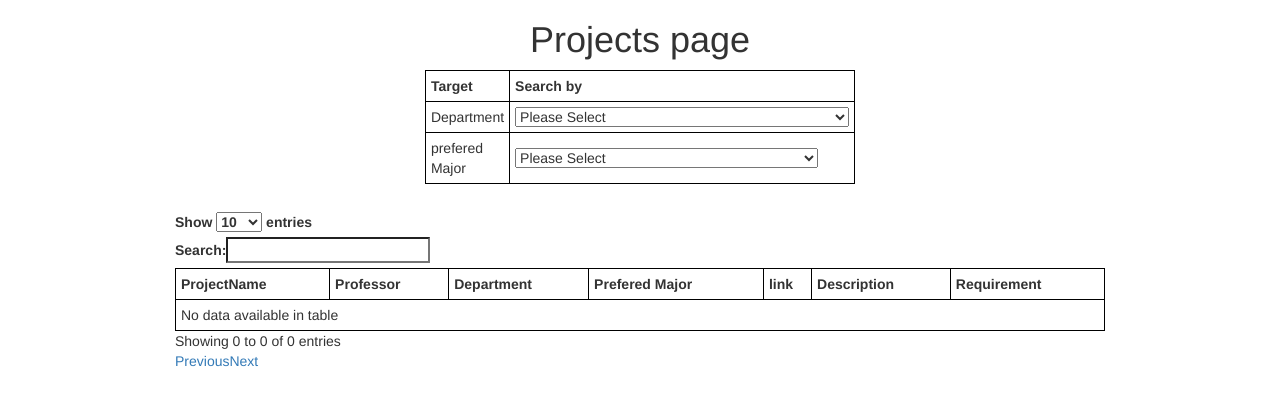
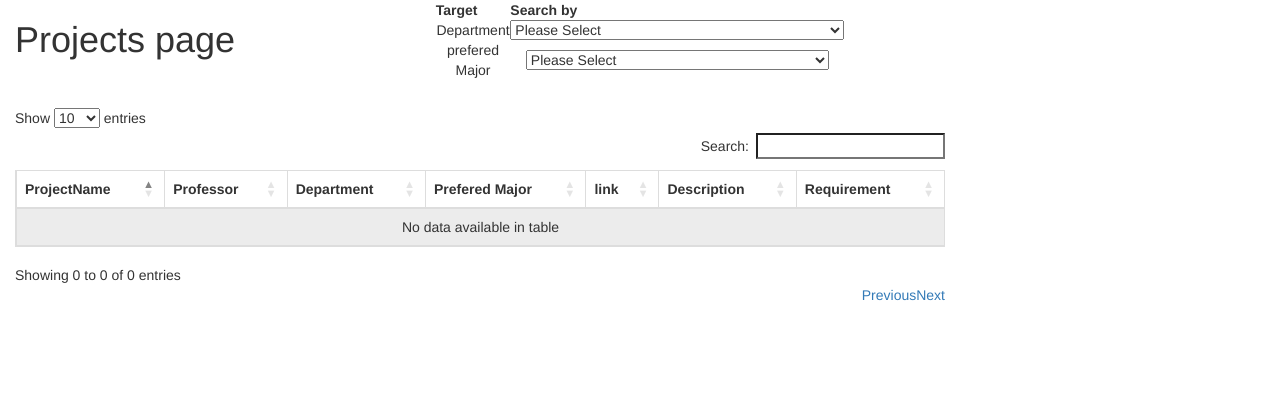
Before and after one commit to SerendpityZOEY/CUBoulderDLASite, a Flask app: page /project in a window 1280 px wide. Shown: the top 406 px of the page. Run offline with Flask 2, Linux system fonts and the light colour scheme; data that the repository does not hold is empty; some libraries are stand-ins or nearby versions.

Commit message:
fix project page css style

```diff
--- a/app/templates/project.html
+++ b/app/templates/project.html
@@ -3,27 +3,34 @@
 <head>
     <meta charset="UTF-8">
     <title>Student Application</title>
-    <link rel="stylesheet" href="../static/bootstrap/css/bootstrap.min.css">
-    <link rel="stylesheet" href="../static/css/styles.css">
-    <script src="../static/js/jquery-3.1.1.min.js"></script>
-    <script src="https://code.jquery.com/jquery-2.2.4.min.js" integrity="sha256-BbhdlvQf/xTY9gja0Dq3HiwQF8LaCRTXxZKRutelT44=" crossorigin="anonymous"></script>
+    {#    <link rel="stylesheet" href="../static/bootstrap/css/bootstrap.min.css">#}
+    {#    <link rel="stylesheet" href="../static/css/styles.css">#}
+    {#    <script src="../static/js/jquery-3.1.1.min.js"></script>#}
+    <script type="text/javascript" src="//code.jquery.com/jquery-1.12.3.js"></script>
+    <script type="text/javascript" src="https://cdn.datatables.net/1.10.12/js/jquery.dataTables.min.js"></script>
+    <script type="text/javascript" src="https://cdn.datatables.net/1.10.12/js/dataTables.bootstrap.min.js"></script>
+    <link href="../static/BootstrapFormHelpers/dist/css/bootstrap-formhelpers.min.css" rel="stylesheet">
+    <script src="../static/BootstrapFormHelpers/dist/js/bootstrap-formhelpers.min.js"></script>
+    <link href="//maxcdn.bootstrapcdn.com/bootstrap/3.3.6/css/bootstrap.min.css" rel="stylesheet">
 
-    <script src="../static/bootstrap/js/bootstrap.min.js"></script>
-    <!-- Bootstrap Form Helpers -->
-    <link href="../static/BootstrapFormHelpers/dist/css/bootstrap-formhelpers.min.css" rel="stylesheet" media="screen">
-    <script src="../static/BootstrapFormHelpers/dist/js/bootstrap-formhelpers.min.js"></script>
+    <link href="https://cdn.datatables.net/1.10.12/css/dataTables.bootstrap.min.css" rel="stylesheet">
+    {#    <script src="https://code.jquery.com/jquery-2.2.4.min.js" integrity="sha256-BbhdlvQf/xTY9gja0Dq3HiwQF8LaCRTXxZKRutelT44=" crossorigin="anonymous"></script>#}
+    {##}
+    {#    <script src="../static/bootstrap/js/bootstrap.min.js"></script>#}
+    {#    <!-- Bootstrap Form Helpers -->#}
     <!-- datatable -->
-    <link rel="stylesheet" type="text/javascript" href="https://cdn.datatables.net/1.10.12/css/jquery.dataTables.min.css">
     <script type="text/javascript" src="https://cdn.datatables.net/1.10.12/js/jquery.dataTables.min.js"></script>
-    <style>
-		table, th, td {
-    		border: 1px solid black;
-		}
-		th, td {
-    		padding: 5px;
-    		text-align: left;
-		}
-	</style>
+    <link rel="stylesheet" type="text/javascript"
+          href="https://cdn.datatables.net/1.10.12/css/jquery.dataTables.min.css">
+    {#        <style>#}
+    {#    		table, th, td {#}
+    {#        		border: 1px solid black;#}
+    {#    		}#}
+    {#    		th, td {#}
+    {#        		padding: 5px;#}
+    {#        		text-align: left;#}
+    {#    		}#}
+    {#    	</style>#}
 </head>
 
 <body>
@@ -39,17 +46,22 @@
         </tr>
         </thead>
         <tbody>
-				<tr id="filter_department", data-column="2">
+        <tr id="filter_department" , data-column="2">
             <td align="center">Department</td>
             <td align="center">
                 <select class="column_filter" id="col2_filter">
                     <option value=" " selected="selected">Please Select</option>
                     <option value="Aerospace Engineering Sciences" type="text">Aerospace Engineering Sciences</option>
                     <option value="Applied Math" type="text">Applied Math</option>
-                    <option value="Chemical & Biological Engineering" type="text">Chemical & Biological Engineering</option>
-                    <option value="Civil, Environmental and Architectural Engineering" type="text">Civil, Environmental and Architectural Engineering</option>
+                    <option value="Chemical & Biological Engineering" type="text">Chemical & Biological Engineering
+                    </option>
+                    <option value="Civil, Environmental and Architectural Engineering" type="text">Civil, Environmental
+                        and Architectural Engineering
+                    </option>
                     <option value="Computer Science" type="text">Computer Science</option>
-                    <option value="Electrical, Computer and Energy Engineering" type="text">Electrical, Computer and Energy Engineering</option>
+                    <option value="Electrical, Computer and Energy Engineering" type="text">Electrical, Computer and
+                        Energy Engineering
+                    </option>
                     <option value="Physics" type="text">Physics</option>
                     <option value="Environmental Engineering" type="text">Environmental Engineering</option>
                     <option value="Mechanical Engineering" type="text">Mechanical Engineering</option>
@@ -58,7 +70,8 @@
                     <option value="ATLAS" type="text">ATLAS</option>
                 </select>
             </td>
-				<tr id="filter_major", data-column="3">
+        </tr>
+        <tr id="filter_major" , data-column="3">
             <td align="center">prefered Major</td>
             <td align="center">
                 <select class="column_filter" id="col3_filter">
@@ -66,12 +79,15 @@
                     <option value="Aerospace Engineering" type="text">Aerospace Engineering</option>
                     <option value="Applied Math" type="text">Applied Math</option>
                     <option value="Chemical Engineering" type="text">Chemical Engineering</option>
-                    <option value="Chemical & Biological Engineering" type="text">Chemical & Biological Engineering</option>
+                    <option value="Chemical & Biological Engineering" type="text">Chemical & Biological Engineering
+                    </option>
                     <option value="Environmental Engineering" type="text">Environmental Engineering</option>
                     <option value="Civil Engineering" type="text">Civil Engineering</option>
                     <option value="Architectural Engineering" type="text">Architectural Engineering</option>
                     <option value="Computer Science" type="text">Computer Science</option>
-                    <option value="Electrical, Computer and Energy Engineering" type="text">Electrical, Computer and Energy Engineering</option>
+                    <option value="Electrical, Computer and Energy Engineering" type="text">Electrical, Computer and
+                        Energy Engineering
+                    </option>
                     <option value="Engineering Physics" type="text">Engineering Physics</option>
                     <option value="Mechanical Engineering" type="text">Mechanical Engineering</option>
                     <option value="General Engineering" type="text">General Engineering</option>
@@ -79,39 +95,40 @@
                     <option value="ATLAS" type="text">ATLAS</option>
                 </select>
             </td>
+        </tr>
         </tbody>
 
     </table>
 </div>
 <div class="col-md-9 center">
-		<table id="project" class="display" width="100%"></table>
+    <table id="project" class="table table-striped table-bordered" cellspacing="0" width="100%"></table>
 </div>
 </body>
 
 <script>
     var dataSet = {{ data|safe }};
-	function filterColumn ( i ) {
-    	$('#project').DataTable().column( i ).search(
-        	$('#col'+i+'_filter').val()
+    function filterColumn(i) {
+        $('#project').DataTable().column(i).search(
+                $('#col' + i + '_filter').val()
         ).draw();
     }
-	$(document).ready(function(){
+    $(document).ready(function () {
         console.log(dataSet)
         $('#project').DataTable({
             data: dataSet,
             columns: [
-           	{ title: "ProjectName" },
-           	{ title: "Professor" },
-           	{ title: "Department" },
-           	{ title: "Prefered Major"},
-           	{ title: "link" },
-           	{ title: "Description" },
-           	{ title: "Requirement" }
+                {title: "ProjectName"},
+                {title: "Professor"},
+                {title: "Department"},
+                {title: "Prefered Major"},
+                {title: "link"},
+                {title: "Description"},
+                {title: "Requirement"}
             ]
         });
-    	$('select.column_filter').on( 'keyup click change', function () {
-        filterColumn( $(this).parents('tr').attr('data-column') );
-    } );
+        $('select.column_filter').on('keyup click change', function () {
+            filterColumn($(this).parents('tr').attr('data-column'));
+        });
     });
 </script>
 </html>
```
Also changed, not shown: 1 other file. Lines whose indentation alone changed are shown as unchanged.
